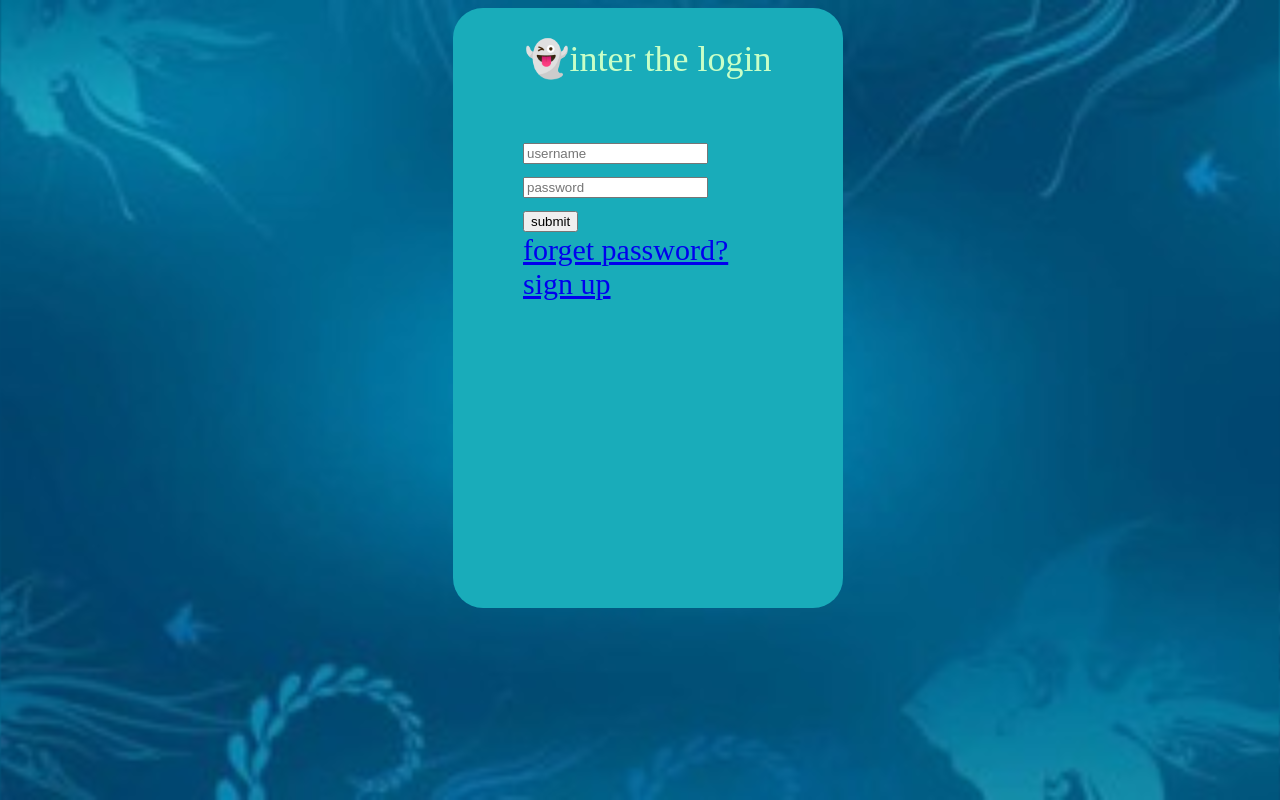
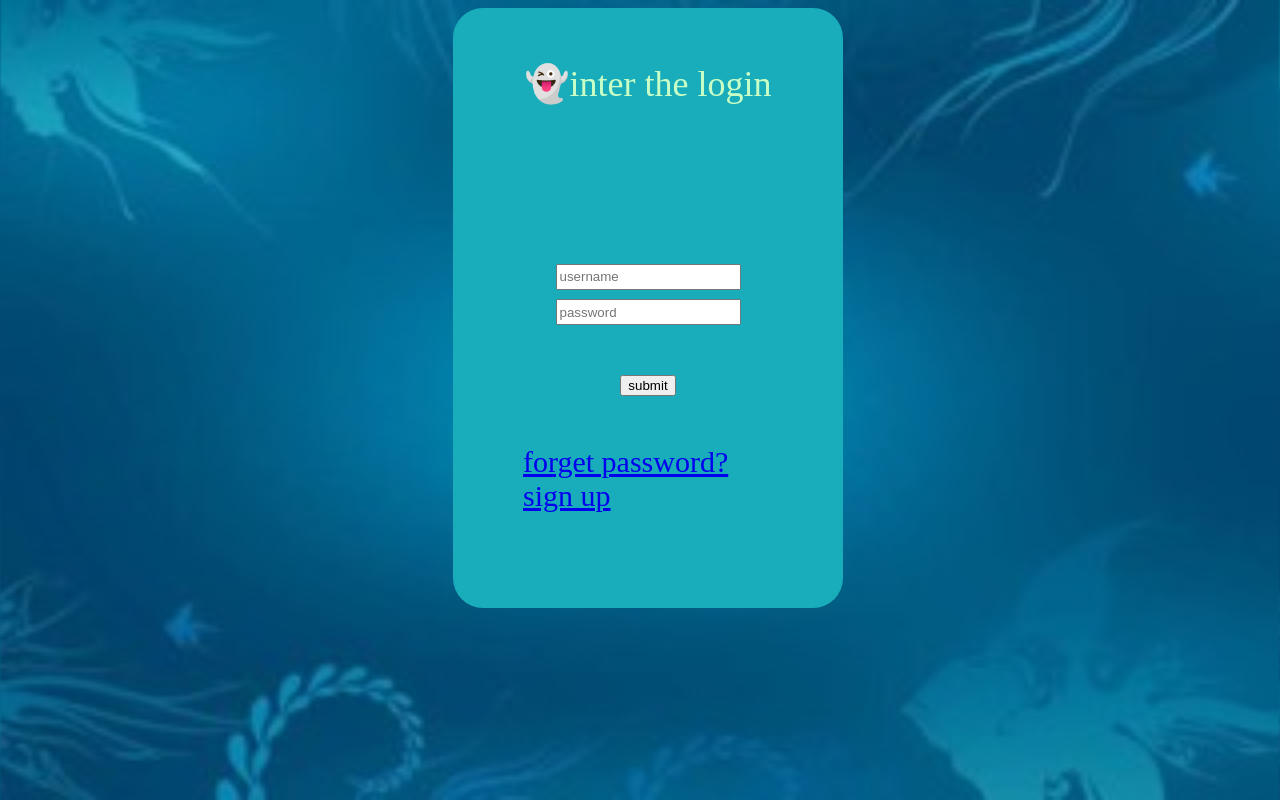
Before and after one commit to itssonu123/Html-Css, a plain HTML site: page login.html in a window 1280 px wide. Drawn offline with Linux system fonts and the light colour scheme.

Commit message:
changed height of input

```diff
--- a/login.html
+++ b/login.html
@@ -24,7 +24,10 @@
             border-radius: 30px;
             background-color:rgb(25, 172, 186);
 
-
+           display: flex;
+           align-items: center;
+           justify-content: space-around;
+           flex-direction: column;
 
 
         }
@@ -44,6 +47,9 @@
             color:rgb(200, 255, 199);
 
 
+        }
+        input{
+            height: 20px;
         }
 
 
```
